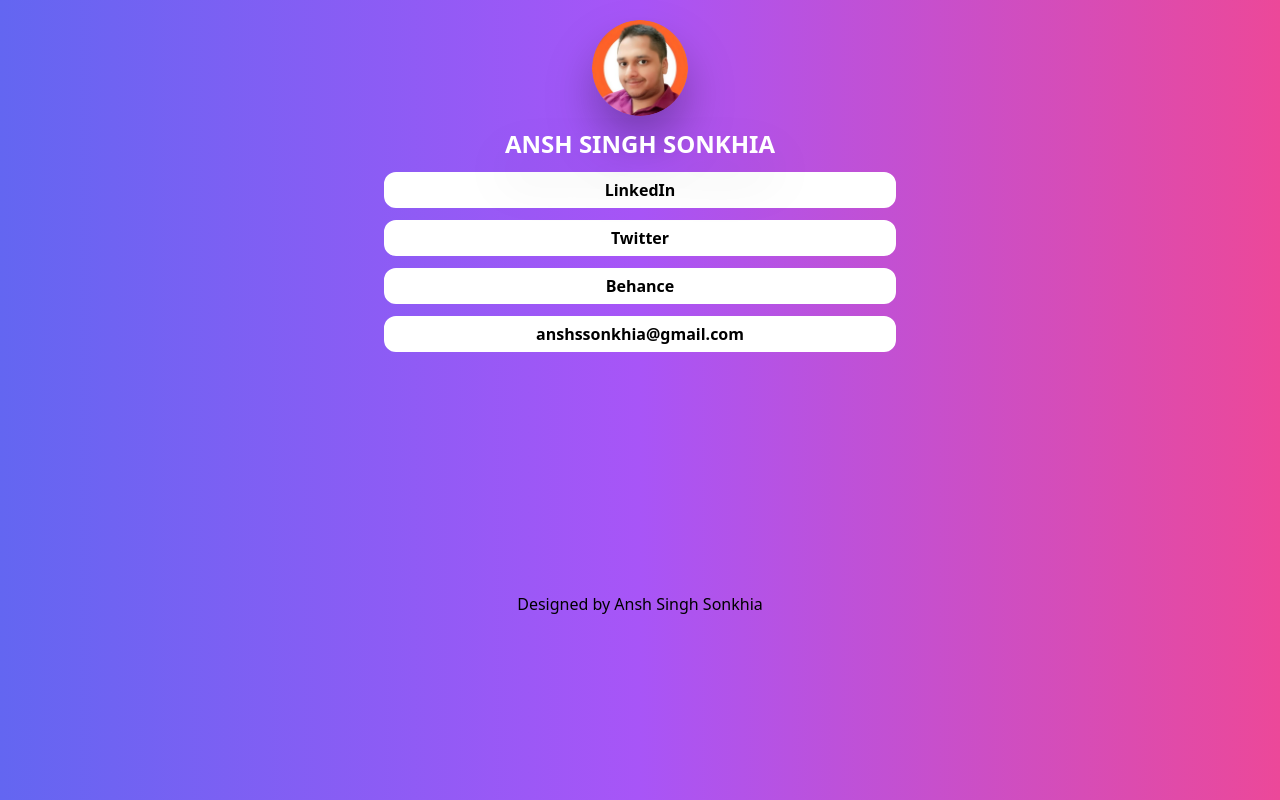
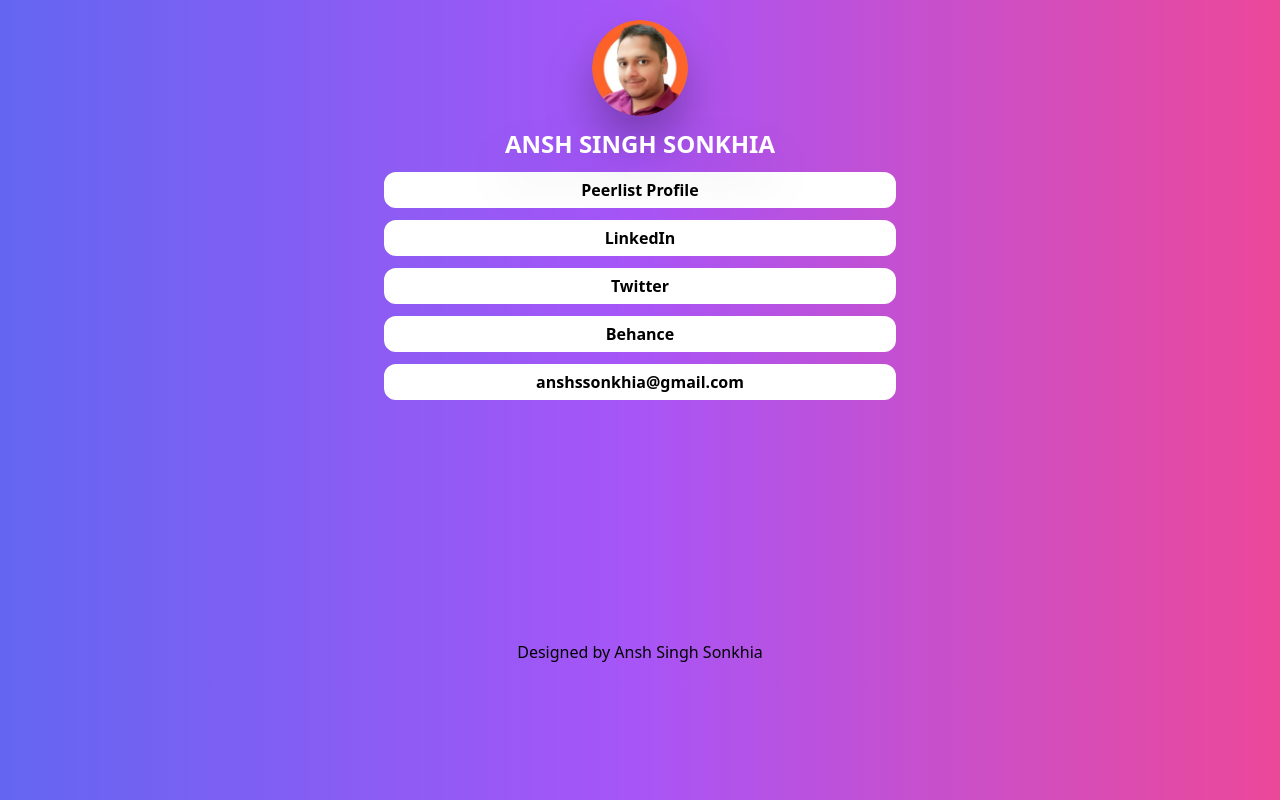
Before and after one commit to AnshSinghSonkhia/LinkTree-Alternative-Using-TailwindCSS, a website built with Vite: page index.html in a window 1280 px wide. Built offline with nearby package versions, Linux system fonts and the light colour scheme.

Commit message:
Updated Peerlist

```diff
--- a/index.html
+++ b/index.html
@@ -22,6 +22,14 @@
 
         <section class="flex flex-col items-center justify-center space-y-3 links">
 
+            <a href="https://peerlist.io/anshssonkhia" target=”_blank”>
+                <button class="linkedin w-[96vw] lg:w-[50vw] xl:w-[40vw] mx-auto flex justify-evenly lg:justify-center items-center bg-white border-2 border-white rounded-xl py-2 px-2">
+                    <img src="https://peerlist.io/peerlist-mask-icon.svg" alt="twitter" class="w-6 h-6 md:hidden">
+                    <p class="font-bold leading-none text-black ">
+                    Peerlist Profile
+                    </p>
+                </button>
+            </a>
 
             <a href="https://www.linkedin.com/in/anshsinghsonkhia/" target=”_blank”>
                 <button class="linkedin w-[96vw] lg:w-[50vw] xl:w-[40vw] mx-auto flex justify-evenly lg:justify-center items-center bg-white border-2 border-white rounded-xl py-2 px-2" type="button">
```
